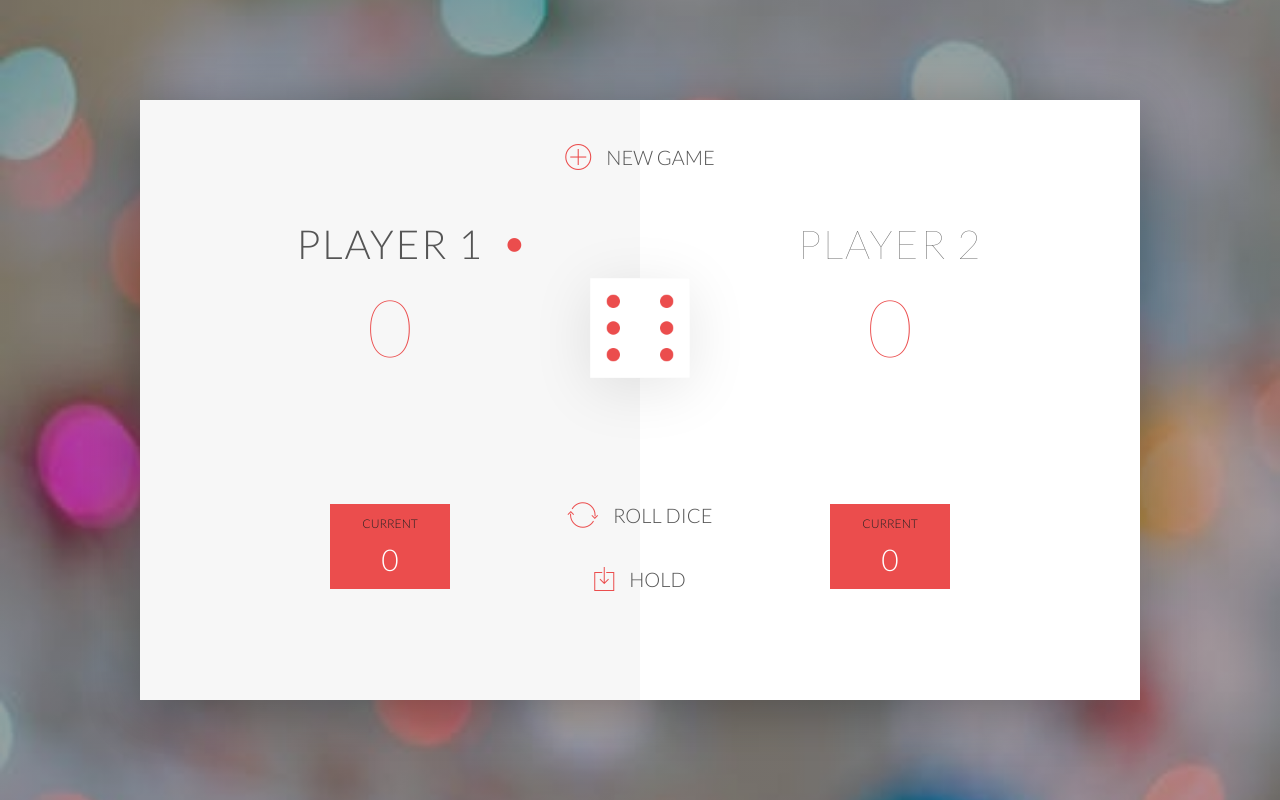
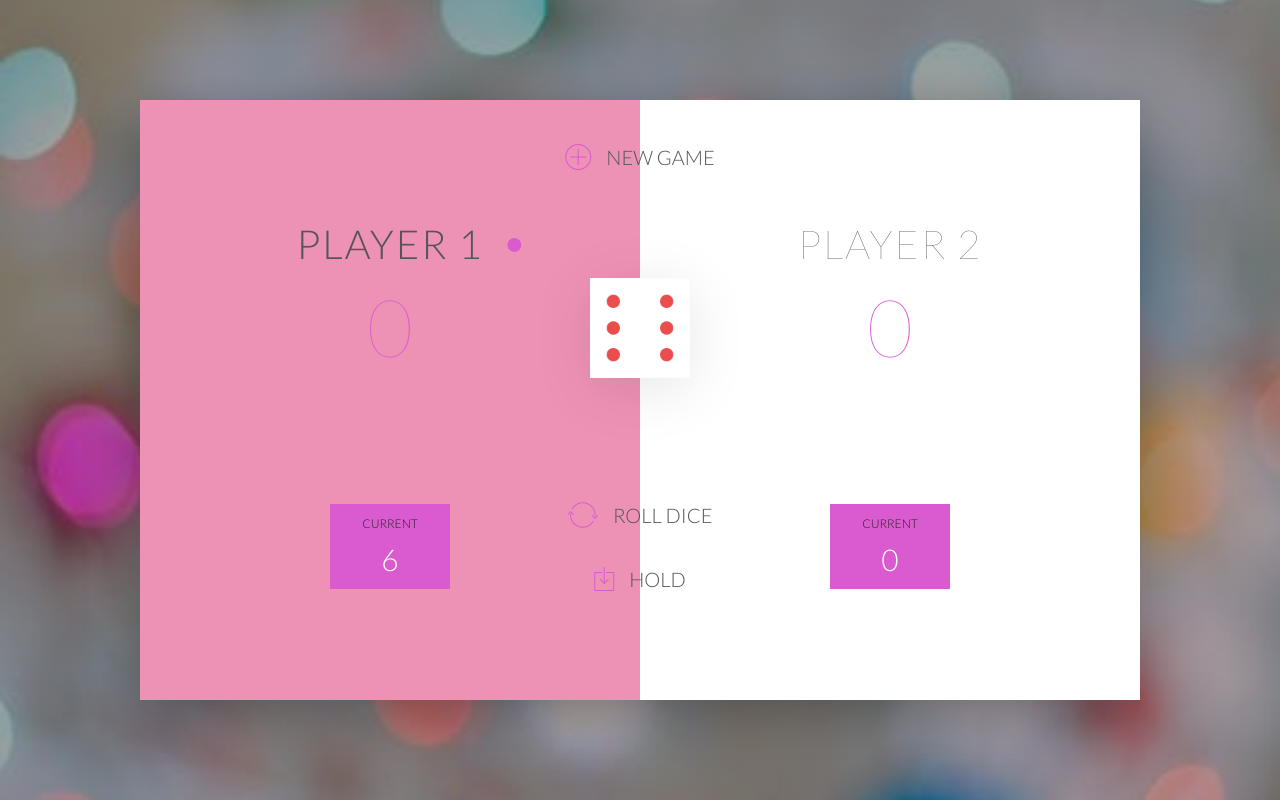
Before and after one commit to ohthatmarissa/pigDice2, a plain HTML site: page index.html in a window 1280 px wide. Both pictures are taken after a click on the button "ROLL DICE". Drawn offline with nearby package versions, Linux system fonts and the light colour scheme.

Commit message:
add roundScore functionality and player toggle on 1

```diff
--- a/app.js
+++ b/app.js
@@ -31,7 +31,27 @@ document.querySelector('.btn-roll').addEventListener('click', function () {
     diceDOM.src = 'dice-' + dice + '.png';
 
     //update the round score if number is not 1
+    if (dice !== 1) {
+        //add score
+        roundScore += dice;
+        document.querySelector('#current-' + activePlayer).textContent = roundScore;
+    } else {
+        //next player
+        activePlayer === 0 ? activePlayer = 1 : activePlayer = 0;
+        roundScore = 0;
 
+        document.getElementById('current-0').textContent = '0';
+        document.getElementById('current-1').textContent = '0';
+
+        document.querySelector('.player-0-panel').classList.toggle('active');
+        document.querySelector('.player-1-panel').classList.toggle('active');
+
+        //this hides the dice after rolling a 1 and changing player
+        document.querySelector('.dice').style.display = 'none';
+
+        // document.querySelector('.player-0-panel').classList.remove('active');
+        // document.querySelector('.player-1-panel').classList.add('active');
+    }
 
 })
 
--- a/style.css
+++ b/style.css
@@ -63,12 +63,12 @@ body {
   text-align: center;
   font-size: 80px;
   font-weight: 100;
-  color: #eb4d4d;
+  color: #da5bcf;
   margin-bottom: 130px;
 }
 
 .active {
-  background-color: #f7f7f7;
+  background-color: #ee92b5;
 }
 .active .player-name {
   font-weight: 300;
@@ -78,13 +78,13 @@ body {
   content: "\2022";
   font-size: 47px;
   position: absolute;
-  color: #eb4d4d;
+  color: #da5bcf;
   top: -7px;
   right: 10px;
 }
 
 .player-current-box {
-  background-color: #eb4d4d;
+  background-color: #da5bcf;
   color: #fff;
   width: 40%;
   margin: 0 auto;
@@ -131,7 +131,7 @@ button:focus {
 }
 
 i {
-  color: #eb4d4d;
+  color: #da5bcf;
   display: inline-block;
   margin-right: 15px;
   font-size: 32px;
@@ -165,5 +165,5 @@ i {
 }
 .winner .player-name {
   font-weight: 300;
-  color: #eb4d4d;
+  color: #da5bcf;
 }
```
